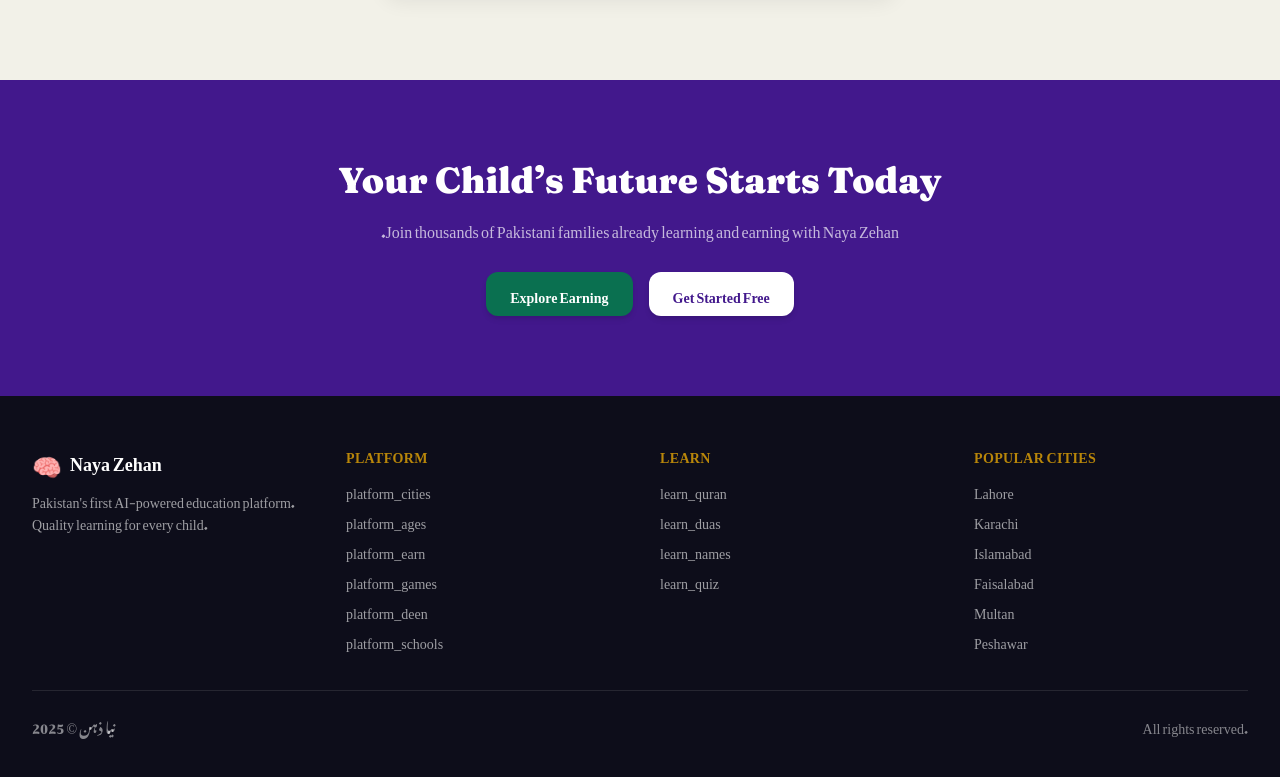
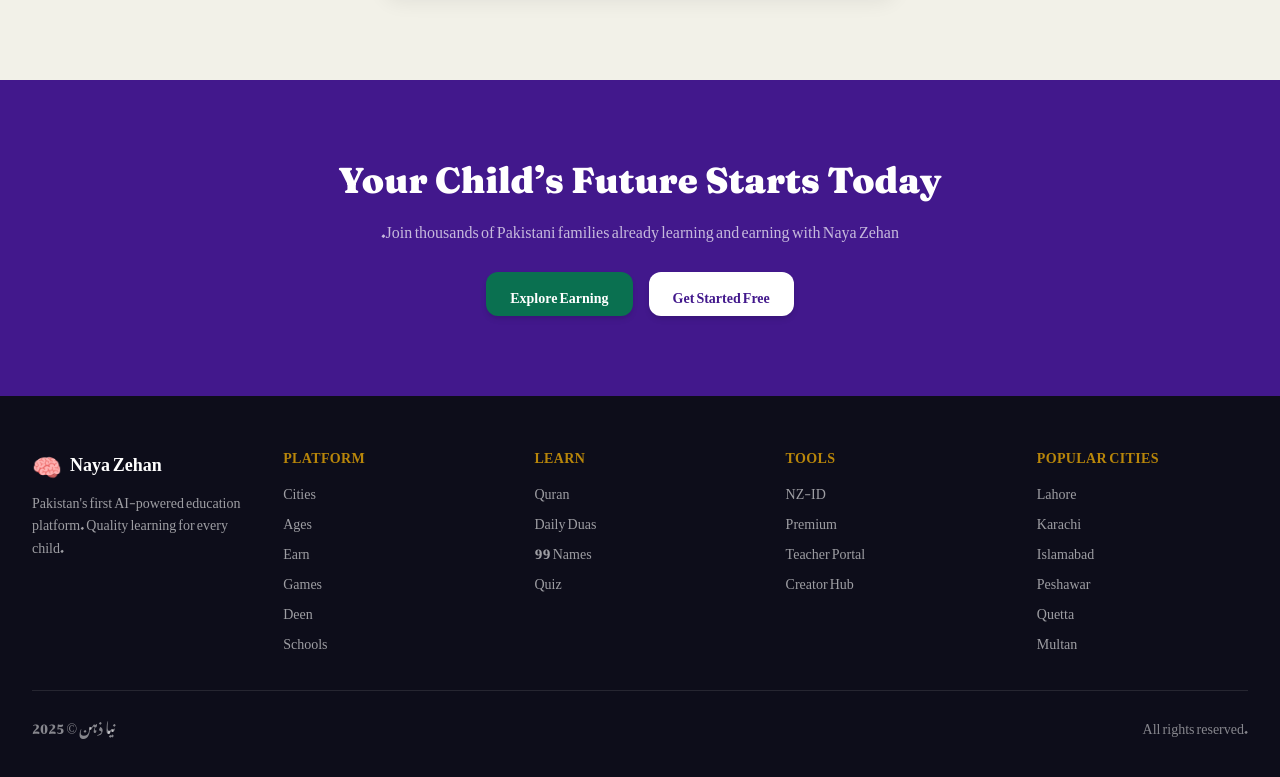
Before and after one commit to nabeelage321-jpg/nayazahen, a Next.js app: page / in a window 1280 px wide. Shown: the part 4382-5159 px from the top of the page. Built offline with nearby package versions, Linux system fonts and the light colour scheme; no server answers; a web font is replaced by a local one.

Commit message:
Fix footer links

```diff
--- a/components/Footer.js
+++ b/components/Footer.js
@@ -37,7 +37,37 @@
   },
 };
 
-const CITY_KEYS = ['city_lahore', 'city_karachi', 'city_islamabad', 'city_faisalabad', 'city_multan', 'city_peshawar'];
+const PLATFORM_LINKS = [
+  { label: 'Cities', href: '/cities' },
+  { label: 'Ages', href: '/ages' },
+  { label: 'Earn', href: '/earn' },
+  { label: 'Games', href: '/games' },
+  { label: 'Deen', href: '/deen' },
+  { label: 'Schools', href: '/schools' },
+];
+
+const LEARN_LINKS = [
+  { label: 'Quran', href: '/deen/quran' },
+  { label: 'Daily Duas', href: '/deen/duas' },
+  { label: '99 Names', href: '/deen/99names' },
+  { label: 'Quiz', href: '/quiz' },
+];
+
+const TOOLS_LINKS = [
+  { label: 'NZ-ID', href: '/nz-id' },
+  { label: 'Premium', href: '/premium' },
+  { label: 'Teacher Portal', href: '/teacher' },
+  { label: 'Creator Hub', href: '/creator' },
+];
+
+const POPULAR_CITY_LINKS = [
+  { label: 'Lahore', href: '/cities/lahore' },
+  { label: 'Karachi', href: '/cities/karachi' },
+  { label: 'Islamabad', href: '/cities/islamabad' },
+  { label: 'Peshawar', href: '/cities/peshawar' },
+  { label: 'Quetta', href: '/cities/quetta' },
+  { label: 'Multan', href: '/cities/multan' },
+];
 
 export default function Footer() {
   const { lang } = useLang();
@@ -47,7 +77,7 @@
   return (
     <footer dir={isRTL ? 'rtl' : 'ltr'} className="bg-[#0D0D1A] text-[#FAFAF5]">
       <div className="max-w-7xl mx-auto px-4 sm:px-6 lg:px-8 py-12">
-        <div className={`grid grid-cols-1 sm:grid-cols-2 lg:grid-cols-4 gap-10 ${isRTL ? 'font-urdu text-right' : ''}`}>
+        <div className={`grid grid-cols-1 sm:grid-cols-2 lg:grid-cols-5 gap-10 ${isRTL ? 'font-urdu text-right' : ''}`}>
           {/* Brand column */}
           <div className="lg:col-span-1">
             <div className="flex items-center gap-2 mb-3">
@@ -65,36 +95,13 @@
               {t('platform')}
             </h3>
             <ul className="space-y-2.5 text-sm">
-              <li>
-                <Link href="/cities" className="text-white/60 hover:text-white transition-colors">
-                  {t('platform_cities')}
+              {PLATFORM_LINKS.map((link) => (
+                <li key={link.href}>
+                  <Link href={link.href} className="text-white/60 hover:text-white transition-colors">
+                    {link.label}
                   </Link>
                 </li>
-              <li>
-                <Link href="/ages" className="text-white/60 hover:text-white transition-colors">
-                  {t('platform_ages')}
-                </Link>
-              </li>
-              <li>
-                <Link href="/earn" className="text-white/60 hover:text-white transition-colors">
-                  {t('platform_earn')}
-                </Link>
-              </li>
-              <li>
-                <Link href="/games" className="text-white/60 hover:text-white transition-colors">
-                  {t('platform_games')}
-                </Link>
-              </li>
-              <li>
-                <Link href="/deen" className="text-white/60 hover:text-white transition-colors">
-                  {t('platform_deen')}
-                </Link>
-              </li>
-              <li>
-                <Link href="/schools" className="text-white/60 hover:text-white transition-colors">
-                  {t('platform_schools')}
-                </Link>
-              </li>
+              ))}
             </ul>
           </div>
 
@@ -104,26 +111,29 @@
               {t('learn')}
             </h3>
             <ul className="space-y-2.5 text-sm">
-              <li>
-                <Link href="/deen/quran" className="text-white/60 hover:text-white transition-colors">
-                  {t('learn_quran')}
+              {LEARN_LINKS.map((link) => (
+                <li key={link.href}>
+                  <Link href={link.href} className="text-white/60 hover:text-white transition-colors">
+                    {link.label}
                   </Link>
                 </li>
-              <li>
-                <Link href="/deen/duas" className="text-white/60 hover:text-white transition-colors">
-                  {t('learn_duas')}
+              ))}
+            </ul>
+          </div>
+
+          {/* Tools column */}
+          <div>
+            <h3 className="text-sm font-semibold text-[#B8860A] uppercase tracking-wide mb-4">
+              Tools
+            </h3>
+            <ul className="space-y-2.5 text-sm">
+              {TOOLS_LINKS.map((link) => (
+                <li key={link.href}>
+                  <Link href={link.href} className="text-white/60 hover:text-white transition-colors">
+                    {link.label}
                   </Link>
                 </li>
-              <li>
-                <Link href="/deen/99names" className="text-white/60 hover:text-white transition-colors">
-                  {t('learn_names')}
-                </Link>
-              </li>
-              <li>
-                <Link href="/quiz" className="text-white/60 hover:text-white transition-colors">
-                  {t('learn_quiz')}
-                </Link>
-              </li>
+              ))}
             </ul>
           </div>
 
@@ -133,13 +143,10 @@
               {t('cities')}
             </h3>
             <ul className="space-y-2.5 text-sm">
-              {CITY_KEYS.map((key) => (
-                <li key={key}>
-                  <Link
-                    href={`/city/${key.replace('city_', '')}`}
-                    className="text-white/60 hover:text-white transition-colors"
-                  >
-                    {t(key)}
+              {POPULAR_CITY_LINKS.map((link) => (
+                <li key={link.href}>
+                  <Link href={link.href} className="text-white/60 hover:text-white transition-colors">
+                    {link.label}
                   </Link>
                 </li>
               ))}
```
Lines whose indentation alone changed are shown as unchanged.
